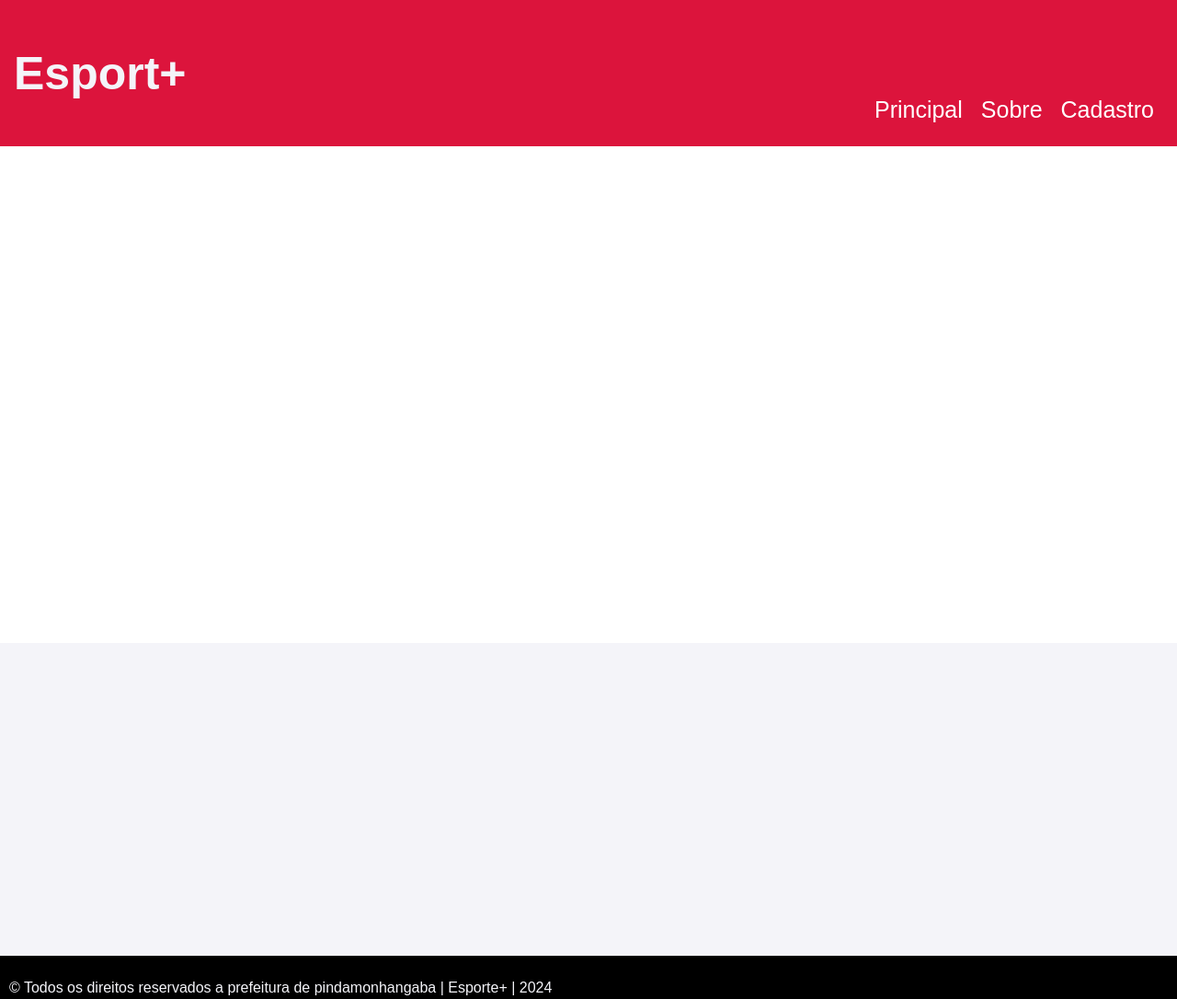
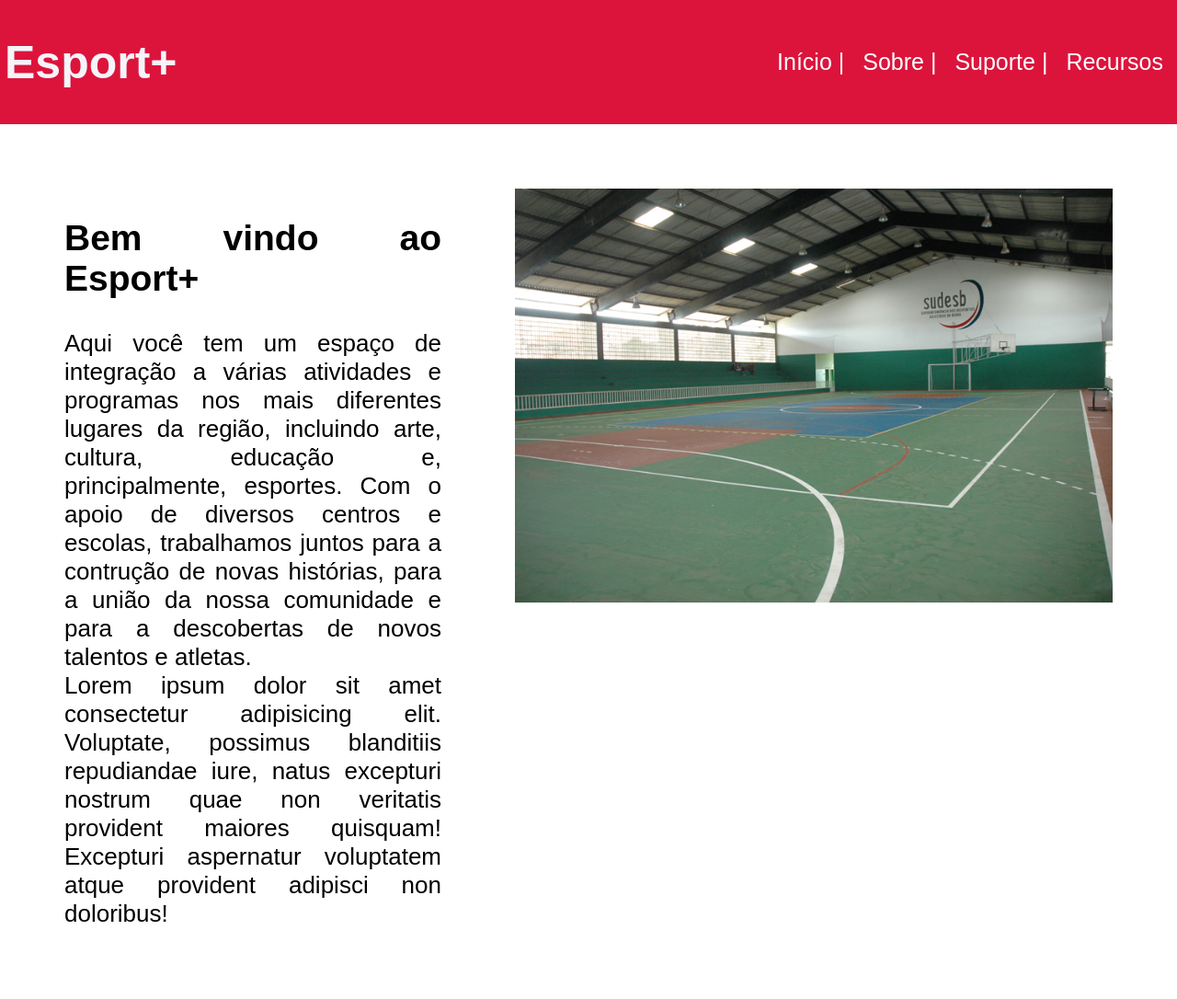
Before and after one commit to GustvNGit/projeto-esportIW, a plain HTML site: page aula4/pinicial.html in a window 1280 px wide. Shown: the top 1086 px of the page at 92% size. Drawn offline with Linux system fonts and the light colour scheme.

Commit message:
Projeto Esport+ v2 - Colocando informações
Comecei a montagem das informações junto da estrutura visual do site, fazendo um texto de introdução (ainda inacabado) e colocando a primeira imagem

```diff
--- a/aula4/css/style.css
+++ b/aula4/css/style.css
@@ -14,7 +14,7 @@ a{
 .header{
     background-color: crimson;
     color: #f4f4f9;
-    padding: 15px;
+    padding: 5px;
     font-size: 25px;
     display: flex;
     flex-wrap: wrap;
@@ -23,18 +23,32 @@ a{
 }
 .menu{
     display: flex;
-    margin-left: 20px;
+    margin-left: 25px;
 }
 .menu a{
     display: block;
+    position: relative;
     padding: 10px;
-    margin-top: 80px;
+
 }
 
+
 .section1{
-    padding: 270px;
+    padding: 70px;
     background-color: #fff;
+    display: flex;
+
 }
+.txtintr{
+    font-size: 26px;
+    text-align: justify;
+}
+.img{
+    margin-left: 80px;
+    display: flex;
+
+}
+
 .section2{
     padding: 170px;
     background-color: #f4f4f9;
--- a/aula4/pinicial.html
+++ b/aula4/pinicial.html
@@ -3,26 +3,36 @@
 <head>
     <meta charset="UTF-8">
     <meta name="viewport" content="width=device-width, initial-scale=1.0">
-    <link rel="stylesheet" href="css/style.css"><link rel="stylesheet" href="css/style.css"><link rel="stylesheet" href="css/style.css">
+    <link rel="stylesheet" href="css/style.css">
     <title>Esport+ - Site</title>
 </head>
 <body>
     <div class="header">
         <h1>Esport+</h1>
         <div class="menu">
-            <a href="pinicial.html">Principal</a>
-            <a href="sobre.html">Sobre</a>
-            <a href="cadastro.html">Cadastro</a>
+            <a href="pinicial.html">Início |</a>
+            <a href="sobre.html">Sobre |</a>
+            <a href="cadastro.html">Suporte |</a>
+            <a href="cadastro.html">Recursos </a>
         </div>
     </div>
+
     <div class="section1">
+        <div class="txtintr">
+        <h2>Bem vindo ao Esport+</h2>
+        <p>Aqui você tem um espaço de integração a várias atividades e programas nos mais diferentes lugares da região, incluindo arte, cultura, educação e, principalmente, esportes. Com o apoio de diversos centros e escolas, trabalhamos juntos para a contrução de novas histórias, para a união da nossa comunidade e para a descobertas de novos talentos e atletas. <br> Lorem ipsum dolor sit amet consectetur adipisicing elit. Voluptate, possimus blanditiis repudiandae iure, natus excepturi nostrum quae non veritatis provident maiores quisquam! Excepturi aspernatur voluptatem atque provident adipisci non doloribus! </p>
+        </div>
+        <div class="img">
+            <img src="img/ginasio-de-esportes.jpg" width="650" height="450">
+        </div>
+    </div>
 
-    </div>
     <div class="section2">
 
     </div>
+
     <footer>
-    <p> &copy; Todos os direitos reservados a prefeitura de pindamonhangaba | Esporte+ | 2024 </p>
+    <p> &copy; Gustavo Jesus da Silva Santos | Esporte+ | 02/09/2026  </p>
     </footer>
 </body>
 </html>
```
Also changed, not shown: aula4/img/ginasio-de-esportes.jpg (added).
